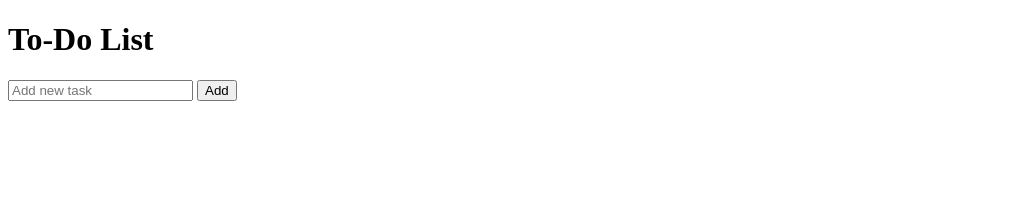
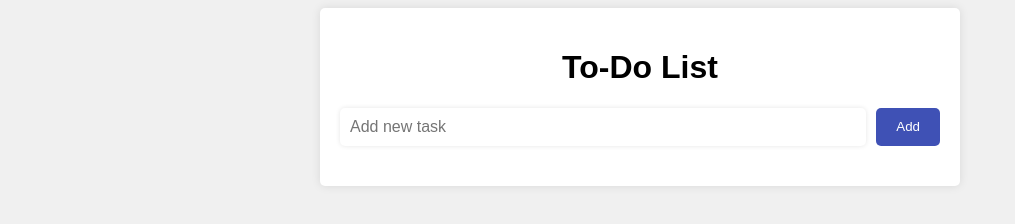
Before and after one commit to EstherOkiri/week2CodingChallenges, a plain HTML site: page to-do-list.html in a window 1280 px wide. Shown: the whole page, without its empty margins (0-1015 px from the left). Drawn offline with Linux system fonts and the light colour scheme.

Commit message:
add css to to do list

```diff
--- a/to-do-list.html
+++ b/to-do-list.html
@@ -3,6 +3,7 @@
 <head>
     <meta charset="UTF-8">
     <meta name="viewport" content="width=device-width, initial-scale=1.0">
+    <link rel="stylesheet" href="/to-do.css">
     <title>To Do List</title>
 </head>
 <body>
```
